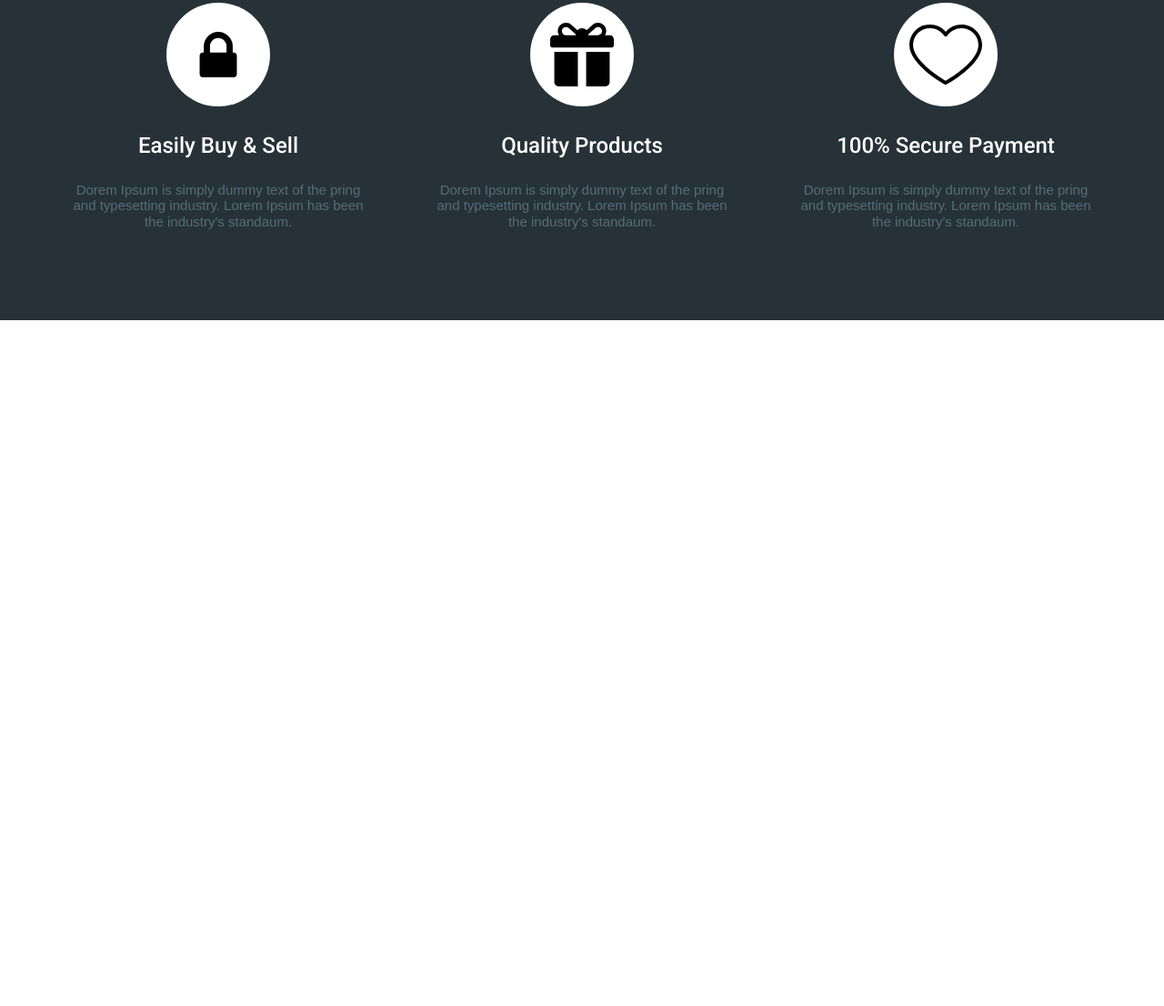
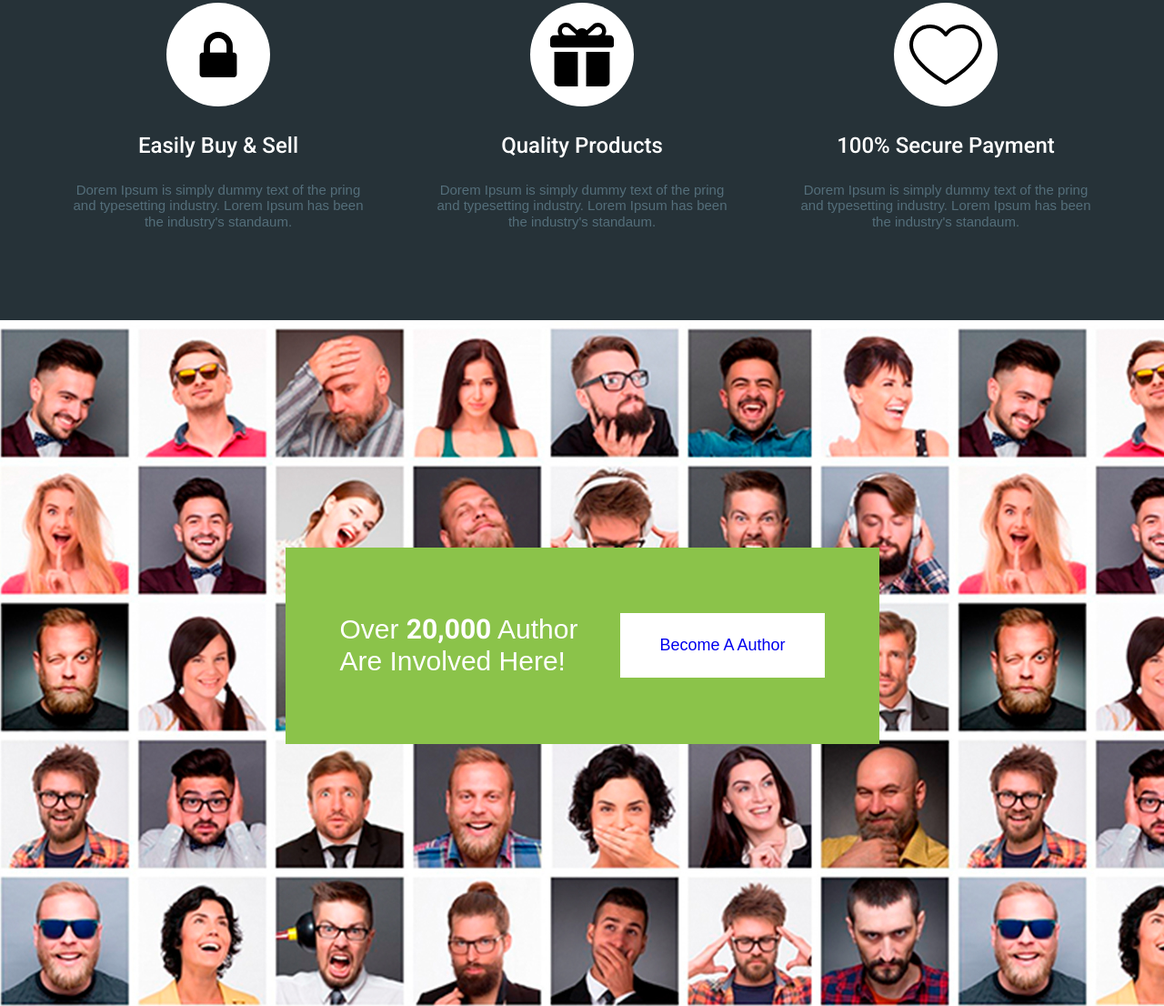
Before and after one commit to scvara/moderno, a website: page app/index.html in a window 1280 px wide. Shown: the part 4112-5218 px from the top of the page at 91% size. Before the commit the page ends 4464 px from the top, so only its background shows below. Drawn offline with nearby package versions, Linux system fonts and the light colour scheme; files that its build step writes are made by us from their sources.

Commit message:
added author block

```diff
--- a/app/index.html
+++ b/app/index.html
@@ -840,7 +840,17 @@
             </div>
         </div>
     </section>
-
+    <section class="author">
+        <div class="author__inner">
+            <div class="author__inner-text">
+                Over <span>20,000</span> Author
+                Are Involved Here!
+            </div>
+            <a class="author__inner-link" href="#">
+                Become A Author
+            </a>
+        </div>
+    </section>
 
 
     <script src="https://ajax.googleapis.com/ajax/libs/jquery/3.6.0/jquery.min.js"></script>
--- a/app/scss/style.scss
+++ b/app/scss/style.scss
@@ -330,5 +330,37 @@
         width: 80px;
     }
 }
+// end advantages
+// start author
+.author{
+    background-image: url('../images/content/author-bg.jpg');
+    padding: 250px 0px 288px;
+}
+.author__inner{
+    width: 653px;
+    height: 216px;
+    display: flex;
+    justify-content: space-between;
+    align-items: center;
+    margin: 0px auto;
+    padding: 20px 60px;
+    background-color: $green;
+    &-text{
+        display: inline-block;
+        font-size: 30px;
+        max-width: 270px;
+        color:#fff;
+        span{
+            @include f700;
+        }
+    }
+    a{
+        display: inline-block;
+        padding: 25px 43px;
+        background-color: #fff;
+        font-size: 18px;
+    }
+}
 
-// end advantages
+
+// end author
```
Also changed, not shown: app/images/content/author-bg.jpg (added).
